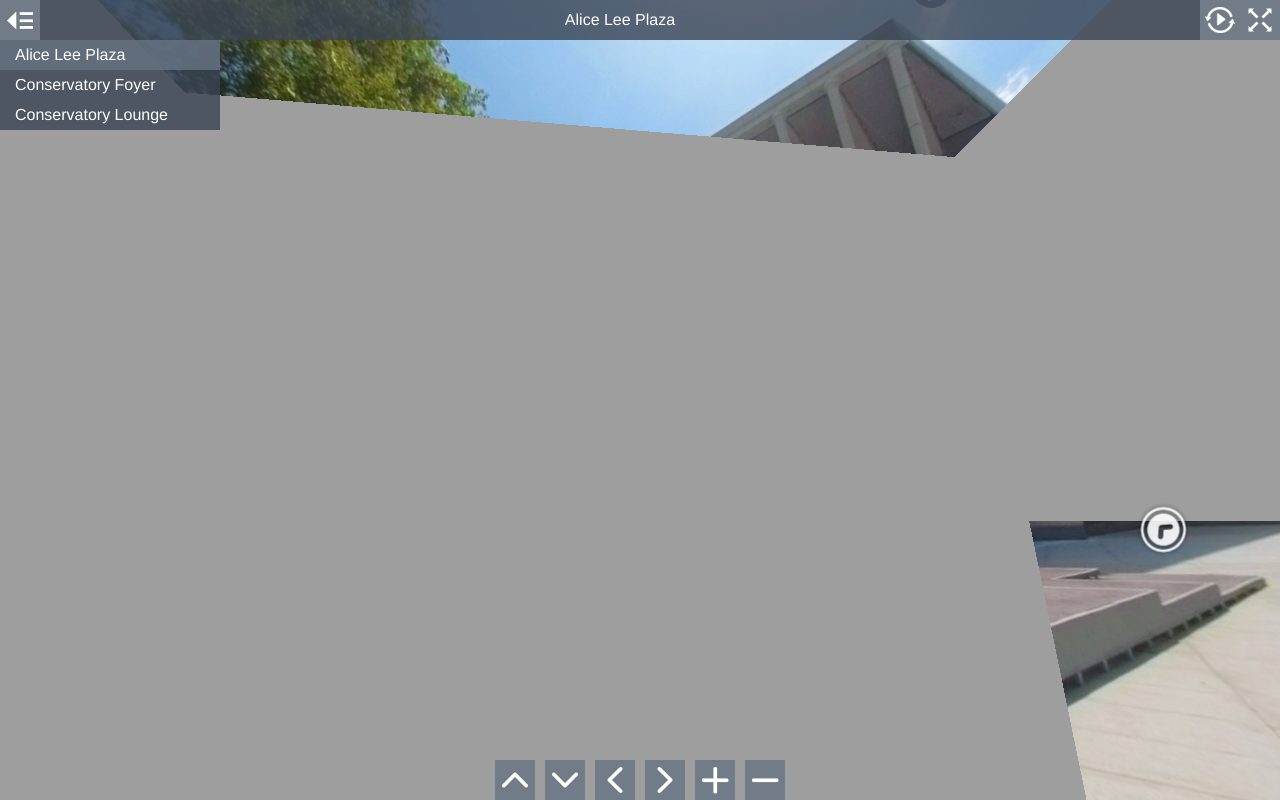
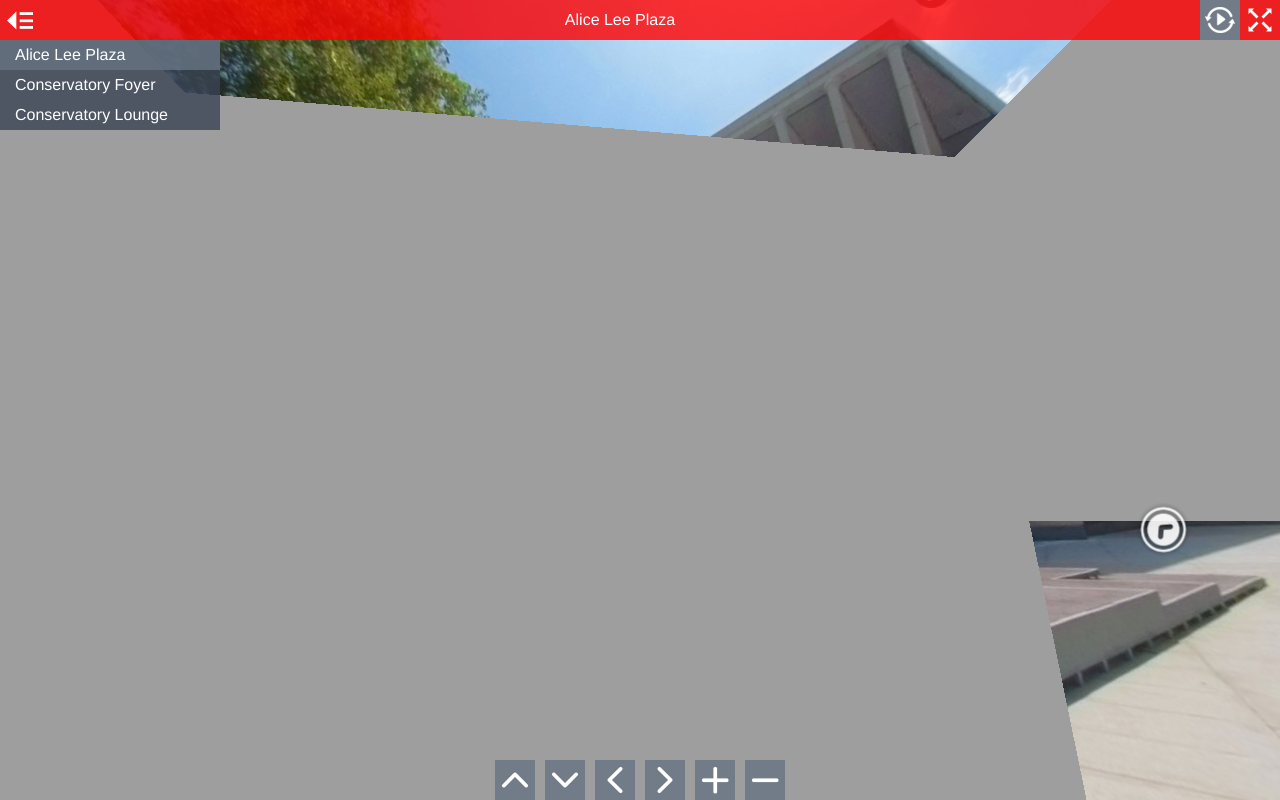
Before and after one commit to eilaelias/YST-Music-School-360Tour, a plain HTML site: page index.html in a window 1280 px wide. Drawn offline with Linux system fonts and the light colour scheme.

Commit message:
Insertion of Reds

```diff
--- a/style.css
+++ b/style.css
@@ -79,8 +79,8 @@ body.multiple-scenes.mobile #titleBar {
   height: 100%;
   line-height: 30px;
   padding: 5px;
-  background-color: rgb(58,68,84);
-  background-color: rgba(58,68,84,0.8);
+  background-color: rgb(255, 0, 0);
+  background-color: rgba(255, 0, 0, 0.8);
   overflow: hidden;
   text-overflow: ellipsis;
   white-space: nowrap;
@@ -103,8 +103,8 @@ body.multiple-scenes.mobile #titleBar {
   width: 40px;
   height: 40px;
   padding: 5px;
-  background-color: rgb(103,115,131);
-  background-color: rgba(103,115,131,0.8);
+  background-color: rgb(255, 0, 0);
+  background-color: rgba(255, 0, 0, 0.8);
 }
 
 .mobile #fullscreenToggle {
@@ -207,8 +207,8 @@ body.fullscreen-enabled.mobile #autorotateToggle {
   width: 40px;
   height: 40px;
   padding: 5px;
-  background-color: rgb(103,115,131);
-  background-color: rgba(103,115,131,0.8);
+  background-color: rgb(255, 0, 0);
+  background-color: rgba(255, 0, 0, 0.8);
 }
 
 .mobile #sceneListToggle {
```
Also changed, not shown: 1 other file.
